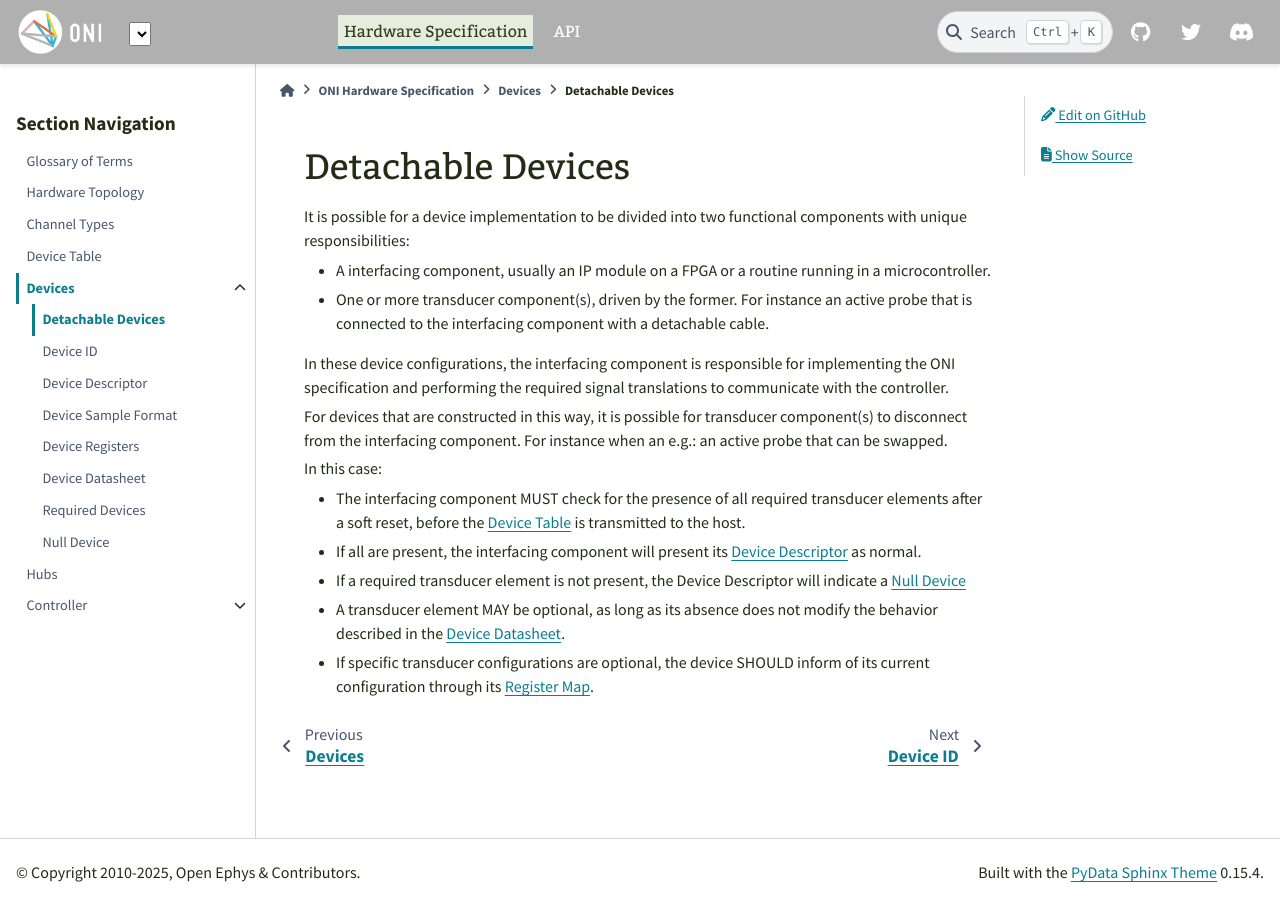
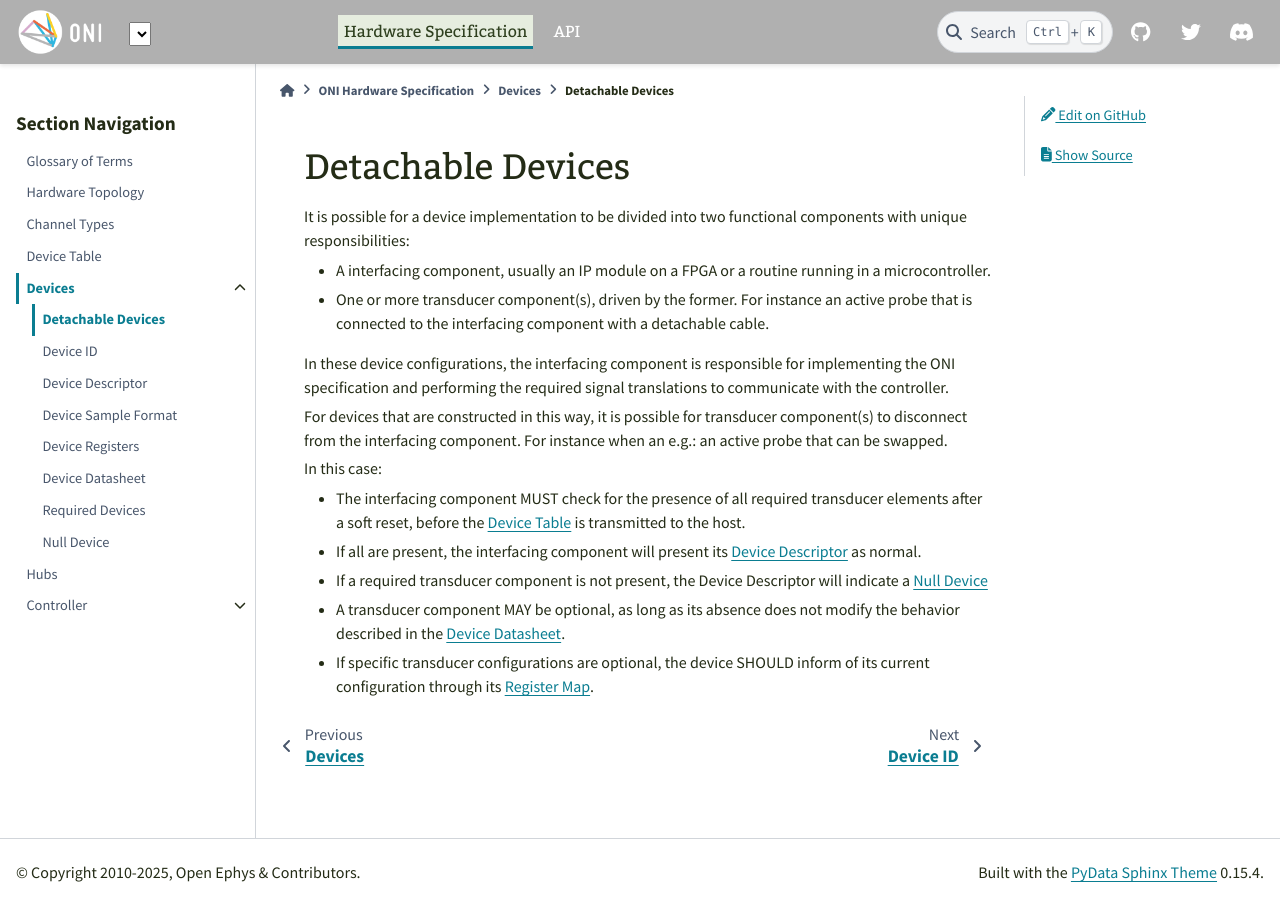
Before and after one commit to open-ephys/ONI, a Sphinx documentation site: the page built from source/hw-spec/devices/detachable_devs.rst, in a window 1280 px wide. Built offline with Sphinx 7.4.7 and the PyData theme 0.15.4, drawn with Linux system fonts in a browser that asks for light colours.

Commit message:
Improve word choice and remove redundancy
- Don't re-explain null-device requirements, just link to the null
  device page

```diff
--- a/source/hw-spec/devices/detachable_devs.rst
+++ b/source/hw-spec/devices/detachable_devs.rst
@@ -30,10 +30,10 @@
 - If all are present, the interfacing component will present its :ref:`dev-desc`
   as normal.
 
-- If a required transducer element is not present, the Device Descriptor
+- If a required transducer component is not present, the Device Descriptor
   will indicate a :ref:`null-device`
 
-- A transducer element MAY be optional, as long as its absence does not modify
+- A transducer component MAY be optional, as long as its absence does not modify
   the behavior described in the :ref:`dev-datasheet`.
 
 - If specific transducer configurations are optional, the device SHOULD inform
--- a/source/hw-spec/devices/devid.rst
+++ b/source/hw-spec/devices/devid.rst
@@ -29,4 +29,4 @@
 Null Device ID
 ----------------
 A special case is reserved for a device ID of 0.0.0. This identifies a
-null device, which represents a non-present or non-functional device.
+:ref:`null-device`.
```
